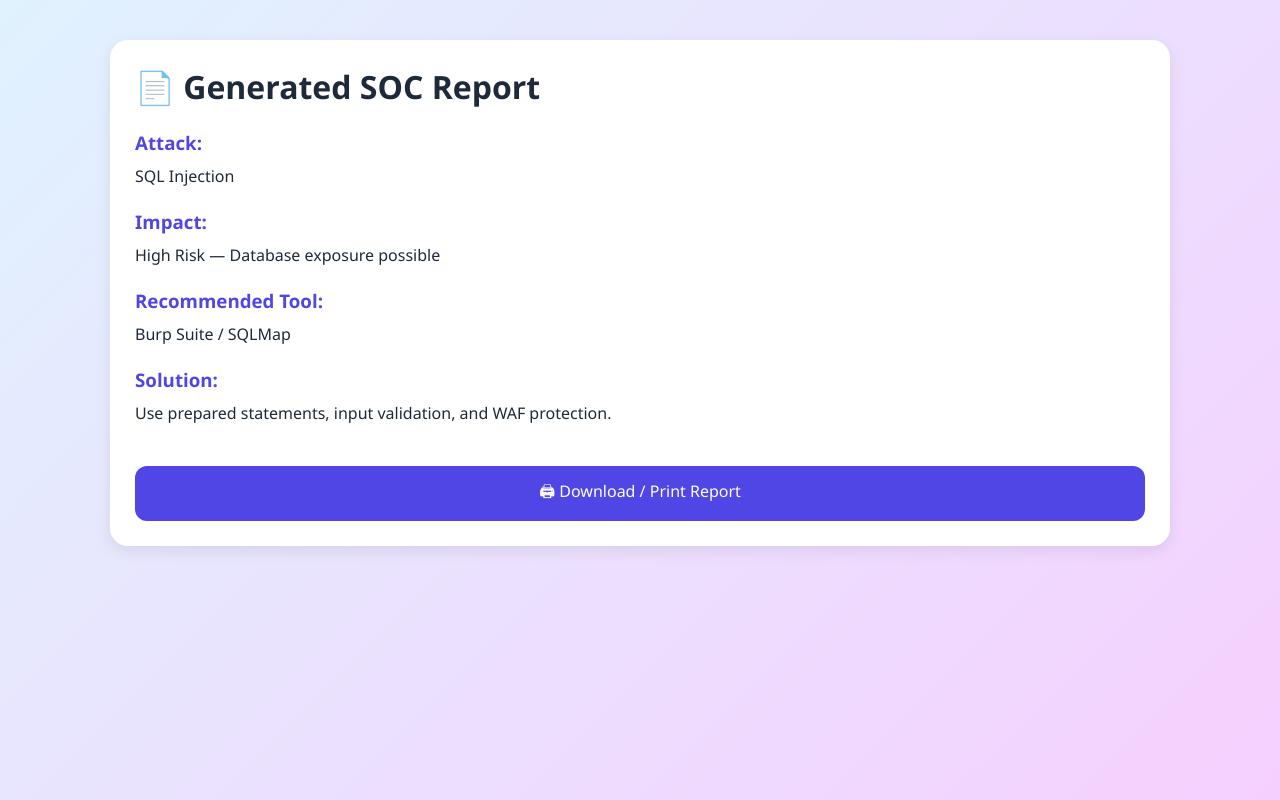
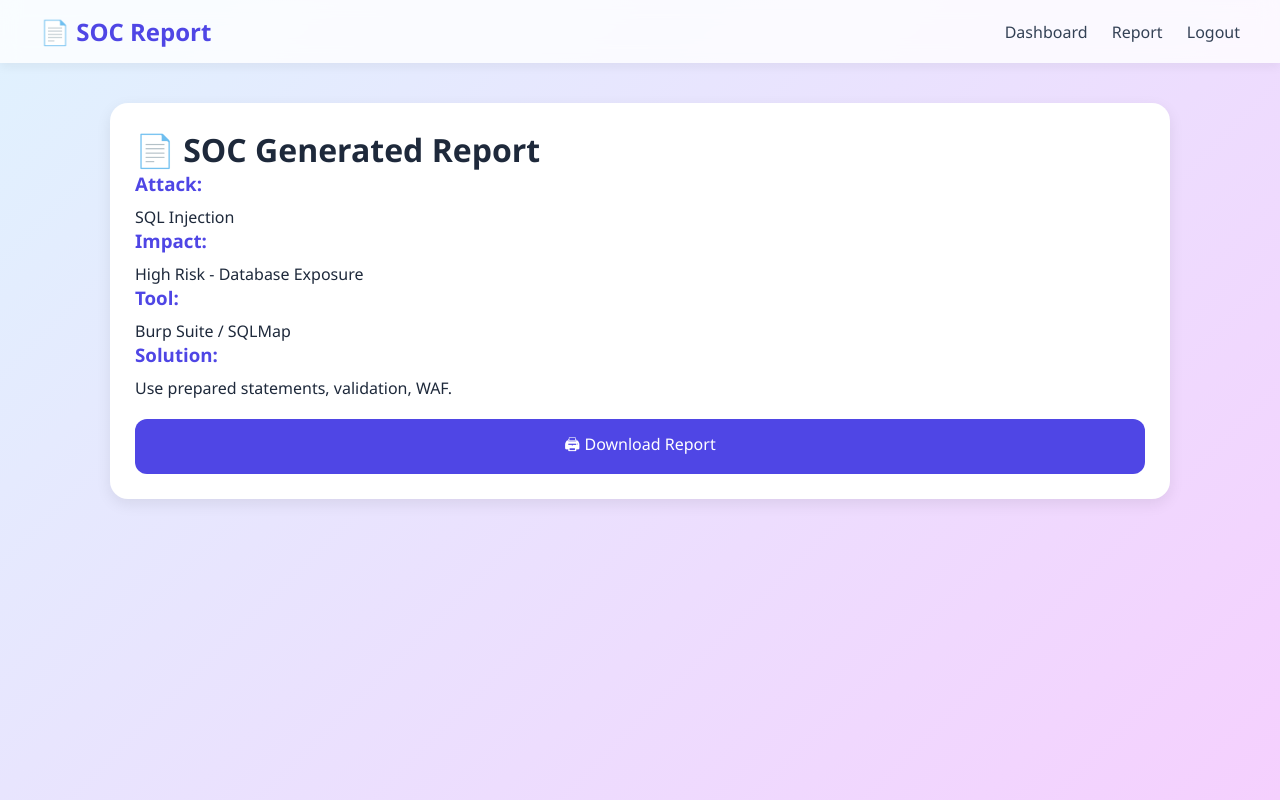
Before and after one commit to Ojas-597/cybersec-soc-lab, a website: page public/report.html in a window 1280 px wide. Drawn offline with Linux system fonts and the light colour scheme; no server answers.

Commit message:
Update report.html

```diff
--- a/public/report.html
+++ b/public/report.html
@@ -6,45 +6,49 @@
 </head>
 <body>
 
+<div class="navbar">
+  <div class="logo">📄 SOC Report</div>
+
+  <div class="nav-links">
+    <a href="dashboard.html">Dashboard</a>
+    <a href="report.html">Report</a>
+    <a href="/logout">Logout</a>
+  </div>
+</div>
+
 <div class="container">
 
 <div class="card">
 
-<h1>📄 Generated SOC Report</h1>
-
-<br>
+<h1>📄 SOC Generated Report</h1>
 
 <h3>Attack:</h3>
 <p>SQL Injection</p>
 
-<br>
+<h3>Impact:</h3>
+<p>High Risk - Database Exposure</p>
 
-<h3>Impact:</h3>
-<p>High Risk — Database exposure possible</p>
-
-<br>
-
-<h3>Recommended Tool:</h3>
+<h3>Tool:</h3>
 <p>Burp Suite / SQLMap</p>
 
-<br>
+<h3>Solution:</h3>
+<p>Use prepared statements, validation, WAF.</p>
 
-<h3>Solution:</h3>
-<p>
-Use prepared statements,
-input validation,
-and WAF protection.
-</p>
-
-<br>
-
-<button onclick="window.print()">
-🖨 Download / Print Report
-</button>
+<button onclick="window.print()">🖨 Download Report</button>
 
 </div>
 
 </div>
 
+<script>
+fetch("/me")
+.then(r=>r.json())
+.then(data=>{
+  if(!data.loggedIn){
+    window.location.href="/login.html";
+  }
+});
+</script>
+
 </body>
 </html>
```
